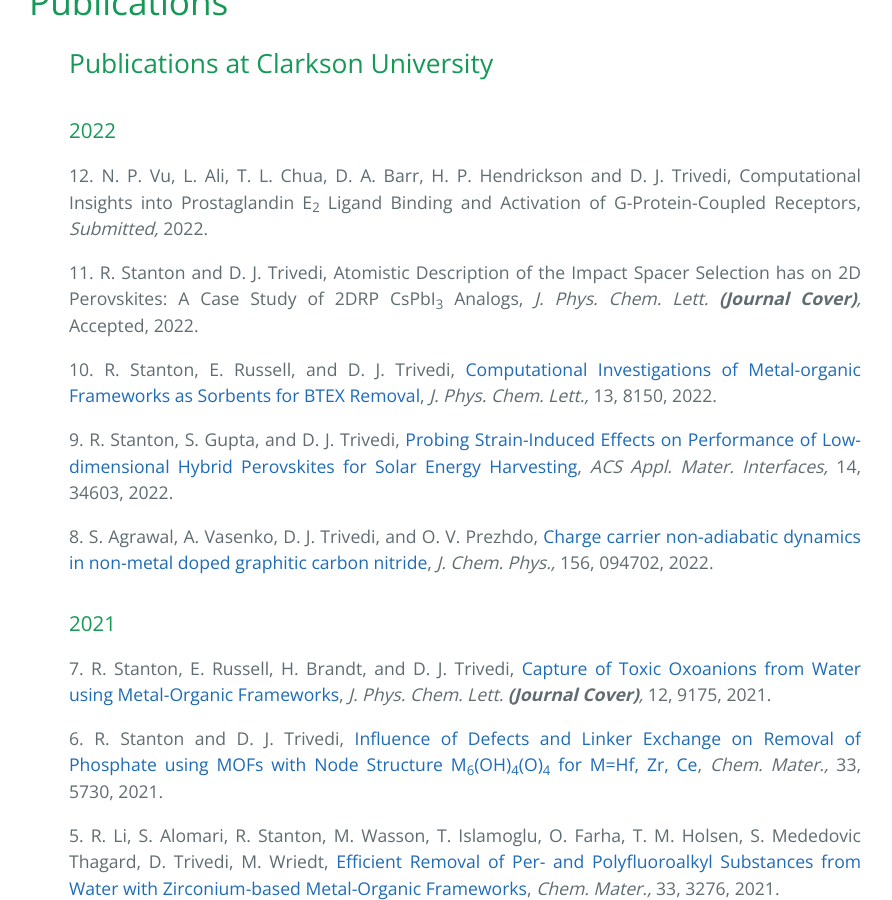
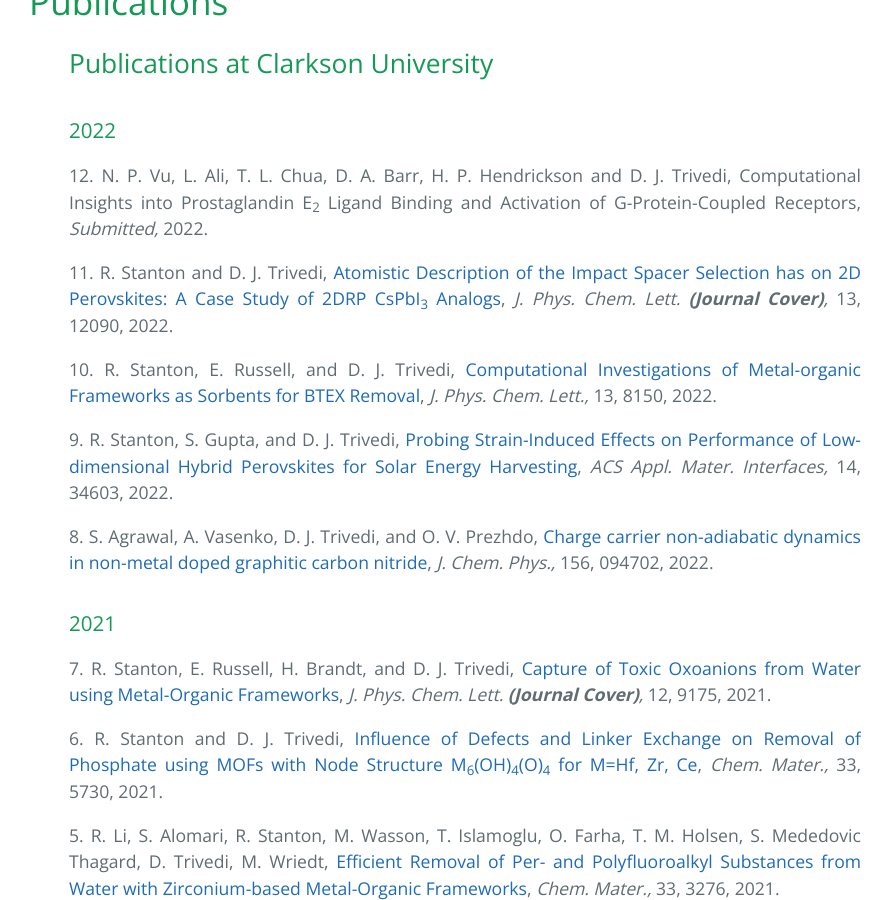
Before and after one commit to dharatrivedi/dharatrivedi.github.io, a Jekyll site: the page built from publication.html, in a window 1280 px wide and 900 px high, scrolled down 393 px. Shown: the whole window, without its empty margins (195-1087 px from the left). Built offline with Jekyll 4.4.1, drawn with Linux system fonts in a browser that asks for light colours.

Commit message:
Update publication.html

```diff
--- a/publication.html
+++ b/publication.html
@@ -10,7 +10,7 @@ title: {{ site.name }}
     <h3>2022</h3>
      12. N. P. Vu, L. Ali, T. L. Chua, D. A. Barr, H. P. Hendrickson and D. J. Trivedi, Computational Insights into Prostaglandin E<sub>2</sub> Ligand Binding and Activation of G-Protein-Coupled Receptors, <i> Submitted,</i> 2022.
           <p> </p>
-     11. R. Stanton and D. J. Trivedi, Atomistic Description of the Impact Spacer Selection has on 2D Perovskites: A Case Study of 2DRP CsPbI<sub>3</sub> Analogs, <i> J. Phys. Chem. Lett.<b> (Journal Cover)</b>,</i> Accepted, 2022.
+     11. R. Stanton and D. J. Trivedi, <a href="https:https://pubs.acs.org/doi/10.1021/acs.jpclett.2c03463">Atomistic Description of the Impact Spacer Selection has on 2D Perovskites: A Case Study of 2DRP CsPbI<sub>3</sub> Analogs</a>, <i> J. Phys. Chem. Lett.<b> (Journal Cover)</b>,</i> 13, 12090, 2022.
           <p> </p>
      10. R. Stanton, E. Russell, and D. J. Trivedi, <a href="https://doi.org/10.1021/acs.jpclett.2c02131">Computational Investigations of Metal-organic Frameworks as Sorbents for BTEX Removal</a>, <i> J. Phys. Chem. Lett.,</i> 13, 8150, 2022.<br />
           <p> </p>
```
